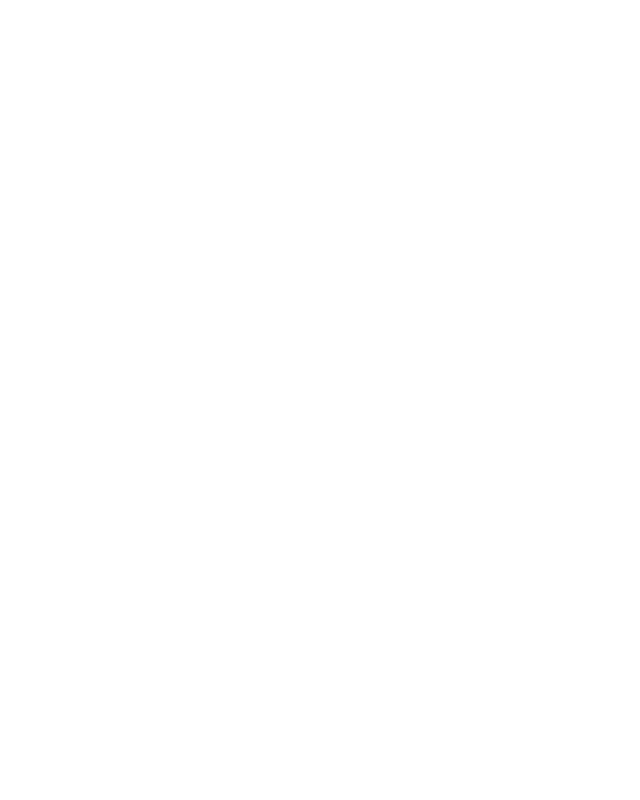
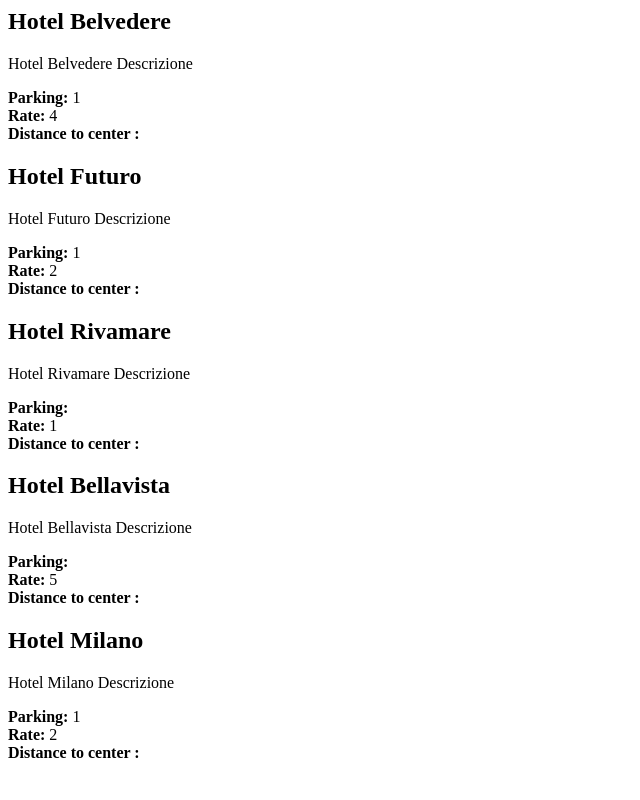
Before and after one commit to Arianna-Salvini/php-hotel, a PHP site: page / in a window 1280 px wide. Before the commit the part shown is empty. Shown: the whole page, without its empty margins (0-640 px from the left). Run offline with PHP 8.4, Linux system fonts and the light colour scheme.

Commit message:
Add foreach cycle to print hotels with relatives datas

```diff
--- a/index.php
+++ b/index.php
@@ -1,16 +1,77 @@
 <?php
+$hotels = [
+    [
+        'name' => 'Hotel Belvedere',
+        'description' => 'Hotel Belvedere Descrizione',
+        'parking' => true,
+        'vote' => 4,
+        'distance_to_center' => 10.4
+    ],
+    [
+        'name' => 'Hotel Futuro',
+        'description' => 'Hotel Futuro Descrizione',
+        'parking' => true,
+        'vote' => 2,
+        'distance_to_center' => 2
+    ],
+    [
+        'name' => 'Hotel Rivamare',
+        'description' => 'Hotel Rivamare Descrizione',
+        'parking' => false,
+        'vote' => 1,
+        'distance_to_center' => 1
+    ],
+    [
+        'name' => 'Hotel Bellavista',
+        'description' => 'Hotel Bellavista Descrizione',
+        'parking' => false,
+        'vote' => 5,
+        'distance_to_center' => 5.5
+    ],
+    [
+        'name' => 'Hotel Milano',
+        'description' => 'Hotel Milano Descrizione',
+        'parking' => true,
+        'vote' => 2,
+        'distance_to_center' => 50
+    ],
+];
+
+echo '<pre>';
+
+// var_dump($hotels);
+
+echo '</pre>';
+?>
 
 
-?>
+
 
 <!DOCTYPE html>
 <html lang="en">
+
 <head>
     <meta charset="UTF-8">
     <meta name="viewport" content="width=device-width, initial-scale=1.0">
     <title>Hotel</title>
+
+
 </head>
+
 <body>
+    <div class="container">
+        <?php
+        foreach ($hotels as $key => $hotel) {
+            echo "<h2>$hotel[name]</h2>";
+            echo "<p>$hotel[description]</p>";
+            echo "<div>
+            <strong>Parking:</strong> $hotel[parking]</div>";
+            echo "<div><strong>Rate:</strong> $hotel[vote]</div>";
+            echo "<div> <strong>Distance to center :</strong $hotel[distance_to_center]</div>";
+        }
+        ?>
+    </div>
+    <strong></strong>
+</body>
 
-</body>
 </html>
```
